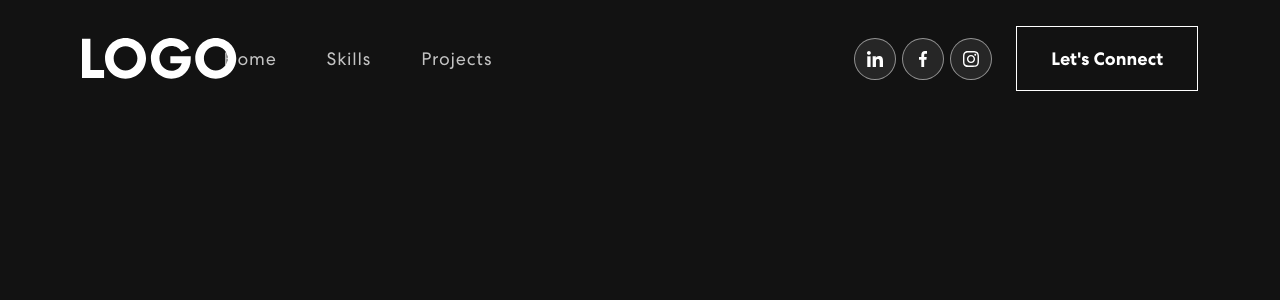
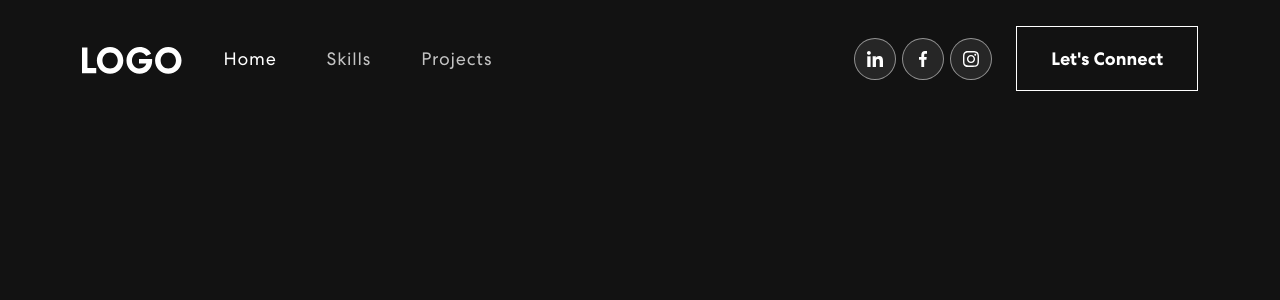
Before and after one commit to ArielWangX/Responsive_Portfolio_Website, a React (Create React App) app in the folder personal-portfolio/: page / in a window 1280 px wide. Shown: the top 300 px of the page. Built offline with nearby package versions, Linux system fonts and the light colour scheme.

Commit message:
Fix Navbar Logo Position Problem

```diff
--- a/personal-portfolio/src/App.css
+++ b/personal-portfolio/src/App.css
@@ -40,24 +40,28 @@ h1, h2, h3, h4, h5, h6 {
   line-height: normal;
 }
 
+img {
+  width: 100%;
+  height: auto;
+}
 
 /* --Navbar----------------------------- */
 nav.navbar {
   padding: 18px 0;
-  position: fixed;  /*Always fixed at the top*/
+  position: fixed;
   width: 100%;
   top: 0;
-  z-index: 9999;  /*Always be visiable*/
-  transition: 0.32 ease-in-out; /*For animation*/
+  z-index: 9999;
+  transition:  0.32s ease-in-out;
 }
-nav.navbar.scrolled{
+nav.navbar.scrolled {
   padding: 0px 0;
   background-color: #121212;
 }
 nav.navbar a.navbar-brand {
     width: 9%;
 }
-nav.navbar .navbar-nav a.nav-link.navbar-link {
+nav.navbar .navbar-nav .nav-link.navbar-link {
   font-weight: 400;
   color: #fff !important;
   letter-spacing: 0.8px;
@@ -66,7 +70,7 @@ nav.navbar .navbar-nav a.nav-link.navbar-link {
   opacity: 0.75;
 }
 nav.navbar .navbar-nav a.nav-link.navbar-link:hover,
-nav.navbar .navbar-nav a.nav-link.navbar-link:active {
+nav.navbar .navbar-nav a.nav-link.navbar-link.active {
     opacity: 1;
 }
 span.navbar-text {
@@ -80,7 +84,7 @@ span.navbar-text {
 .social-icon a {
     width: 42px;
     height: 42px;
-  background: rgba(217, 217,217, 0.1);
+    background: rgba(217, 217, 217, 0.1);
     display: inline-flex;
     border-radius: 50%;
     margin-right: 6px;
--- a/personal-portfolio/src/components/Navbar.js
+++ b/personal-portfolio/src/components/Navbar.js
@@ -31,7 +31,7 @@ export const NavBar = () => {
     <Navbar className={scrolled ? "scrolled" : ""} expand="lg">
       <Container>
         <Navbar.Brand href="#home">
-          <img src={logo} alt="" />
+          <img src={logo} alt="logo" />
         </Navbar.Brand>
         <Navbar.Toggle aria-controls="basic-navbar-nav">
           <span className="navbar-toggler-icon"></span>
```
Lines whose indentation alone changed are shown as unchanged.
